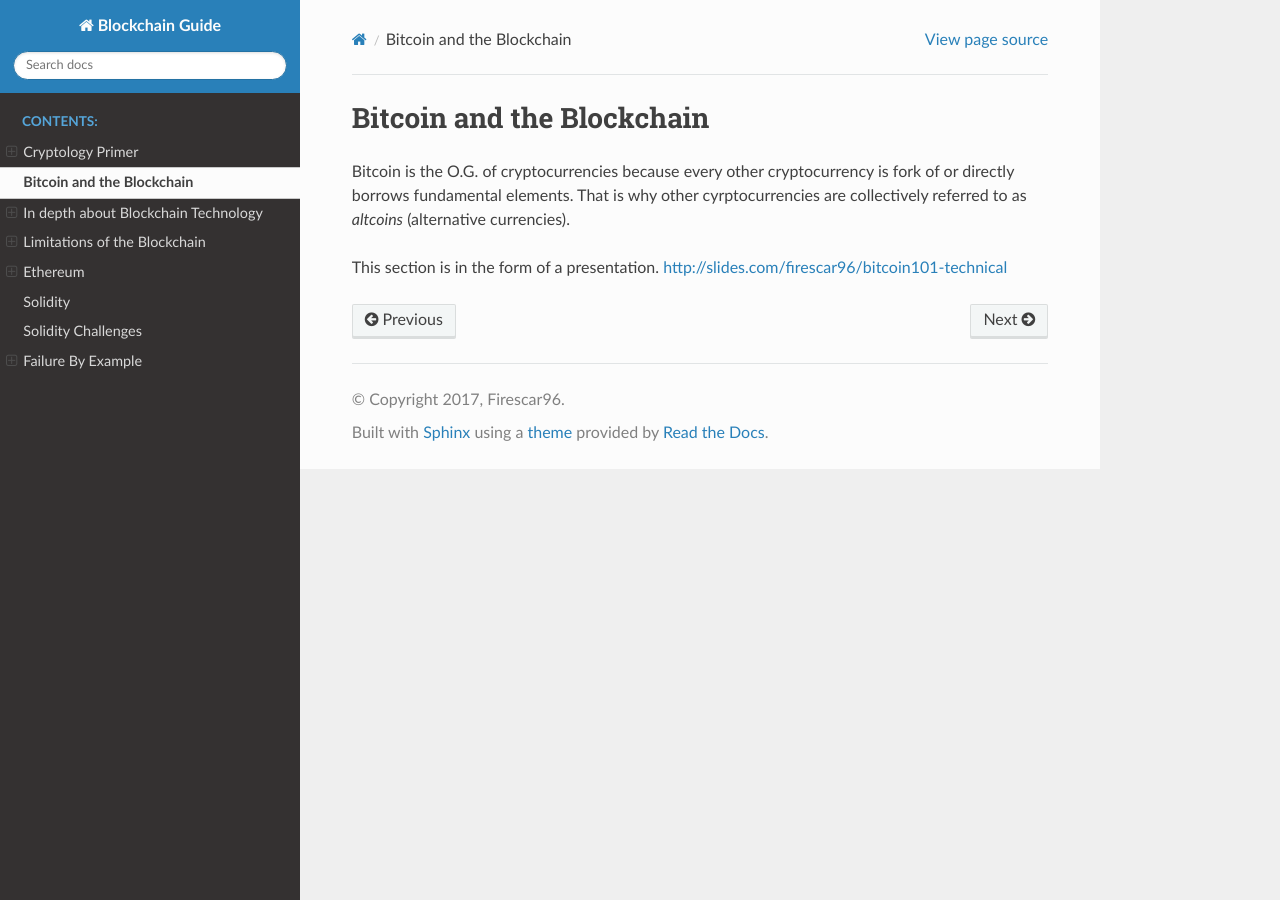
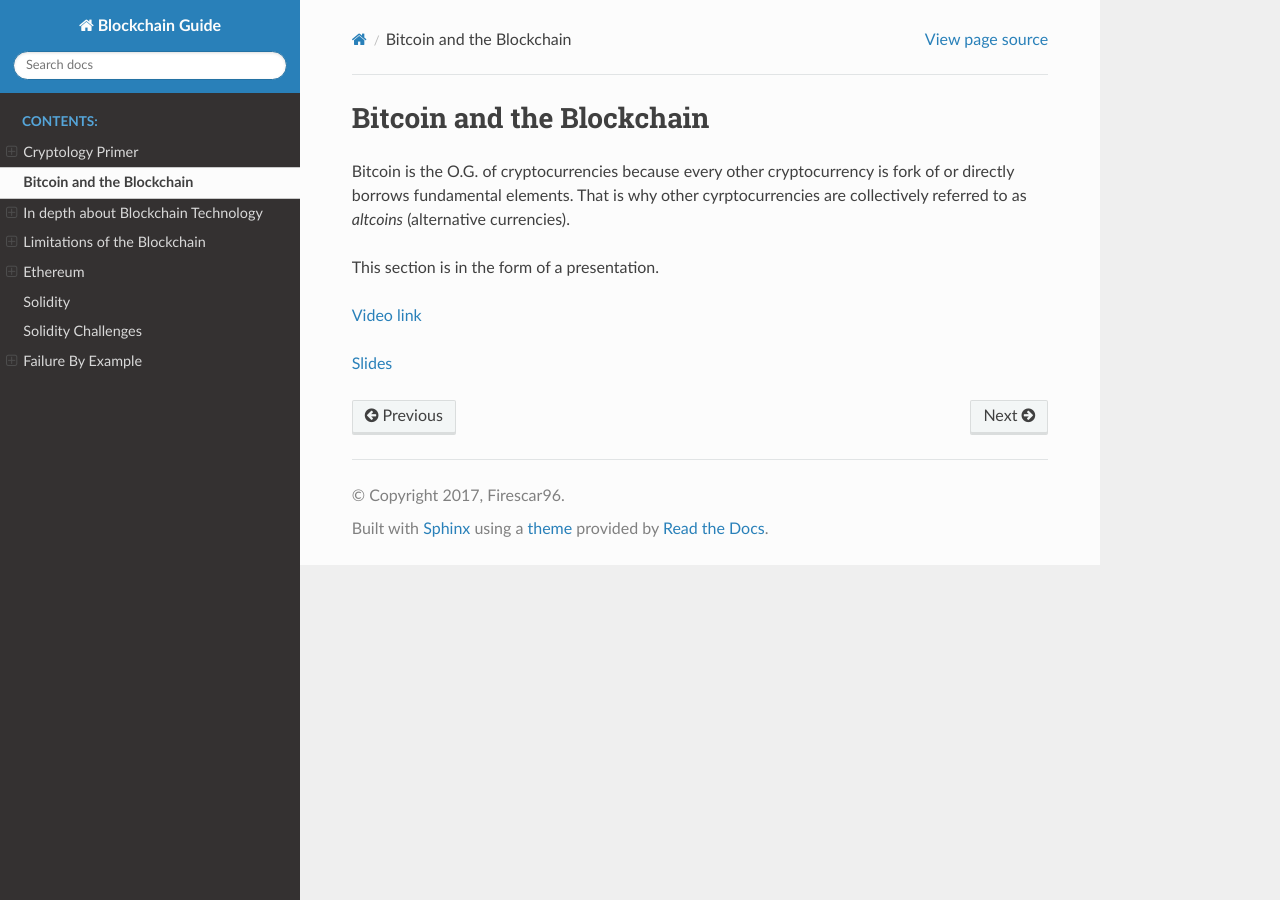
Before and after one commit to Firescar96/blockchain-guide, a Sphinx documentation site: the page built from source/bitcoin.rst, in a window 1280 px wide. Built offline with Sphinx 7.4.7 and the Read the Docs theme 2.0.0, drawn with Linux system fonts in a browser that asks for light colours; formulas are drawn with MathJax 3.

Commit message:
add link to blockchain presentation

```diff
--- a/source/bitcoin.rst
+++ b/source/bitcoin.rst
@@ -4,4 +4,8 @@ Bitcoin and the Blockchain
 
 Bitcoin is the O.G. of cryptocurrencies because every other cryptocurrency is fork of or directly borrows fundamental elements. That is why other cyrptocurrencies are collectively referred to as *altcoins* (alternative currencies).
 
-This section is in the form of a presentation. http://slides.com/firescar96/bitcoin101-technical
+This section is in the form of a presentation.
+
+| `Video link <https://youtu.be/gOCgzPJUSlo>`_
+
+| `Slides <http://slides.com/firescar96/bitcoin101-technical>`_
```
Also changed, not shown: 5 other files.
